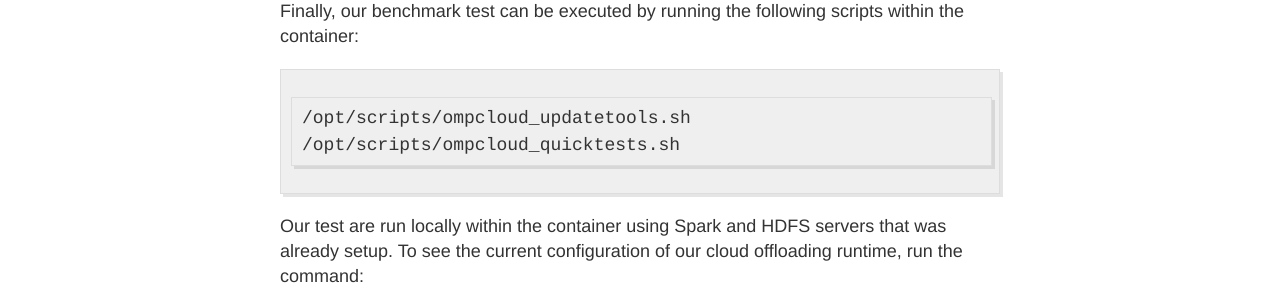
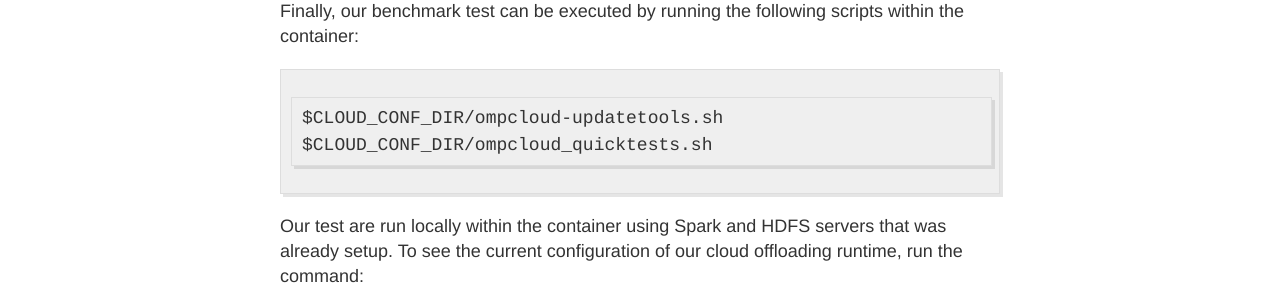
Before and after one commit to ompcloud/ompcloud.github.io, a Jekyll site: the page built from index.md, in a window 1280 px wide. Shown: the part 710-1010 px from the top of the page. Built offline with Jekyll 4.4.1, drawn with Linux system fonts in a browser that asks for light colours.

Commit message:
fix script path

````diff
--- a/index.md
+++ b/index.md
@@ -24,8 +24,8 @@ docker exec -i -t ompcloud-test /bin/bash
 Finally, our benchmark test can be executed by running the following scripts within the container:
 
 ```
-/opt/scripts/ompcloud_updatetools.sh
-/opt/scripts/ompcloud_quicktests.sh
+$CLOUD_CONF_DIR/ompcloud-updatetools.sh
+$CLOUD_CONF_DIR/ompcloud_quicktests.sh
 ```
 
 Our test are run locally within the container using Spark and HDFS servers that was already setup. To see the current configuration of our cloud offloading runtime, run the command:
````
